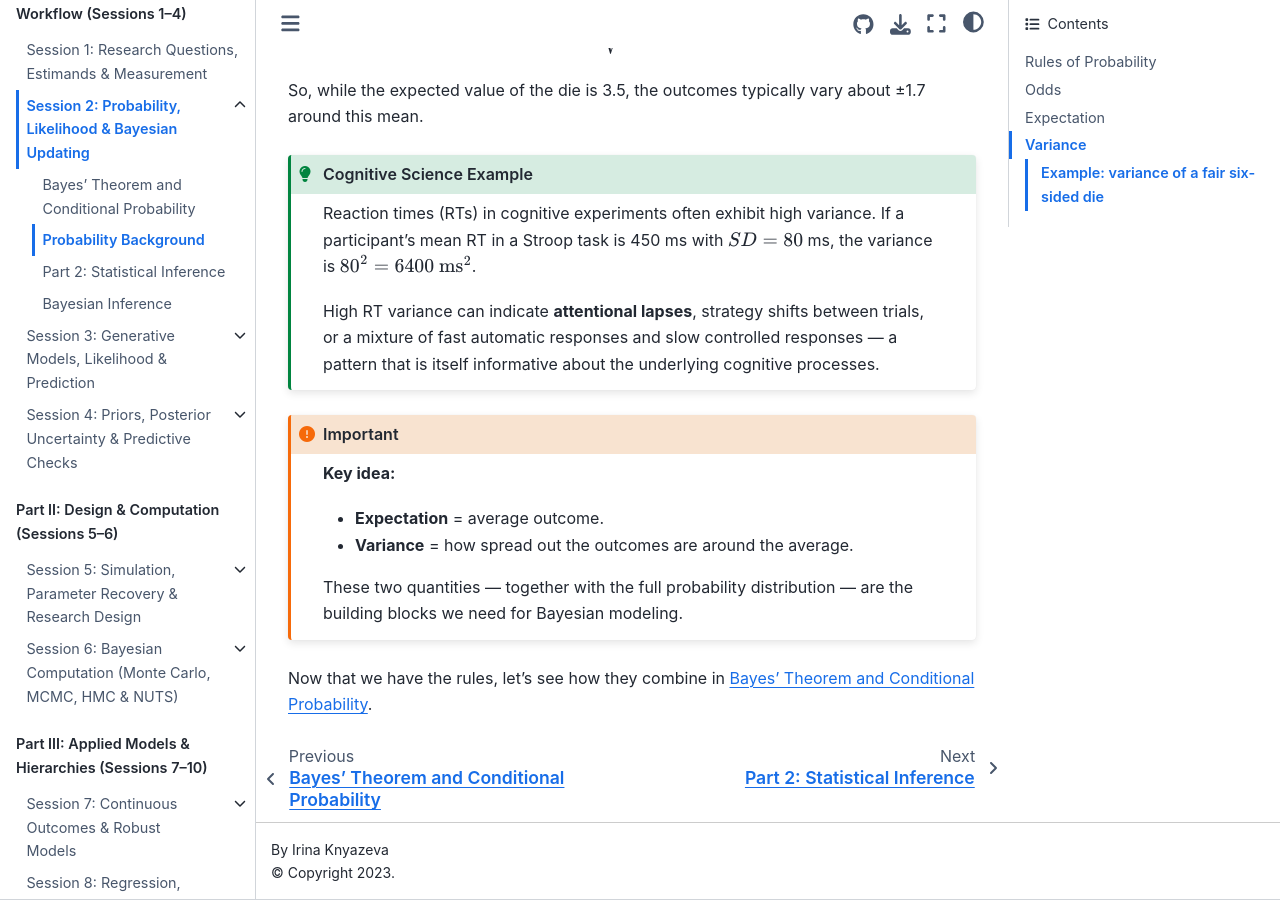
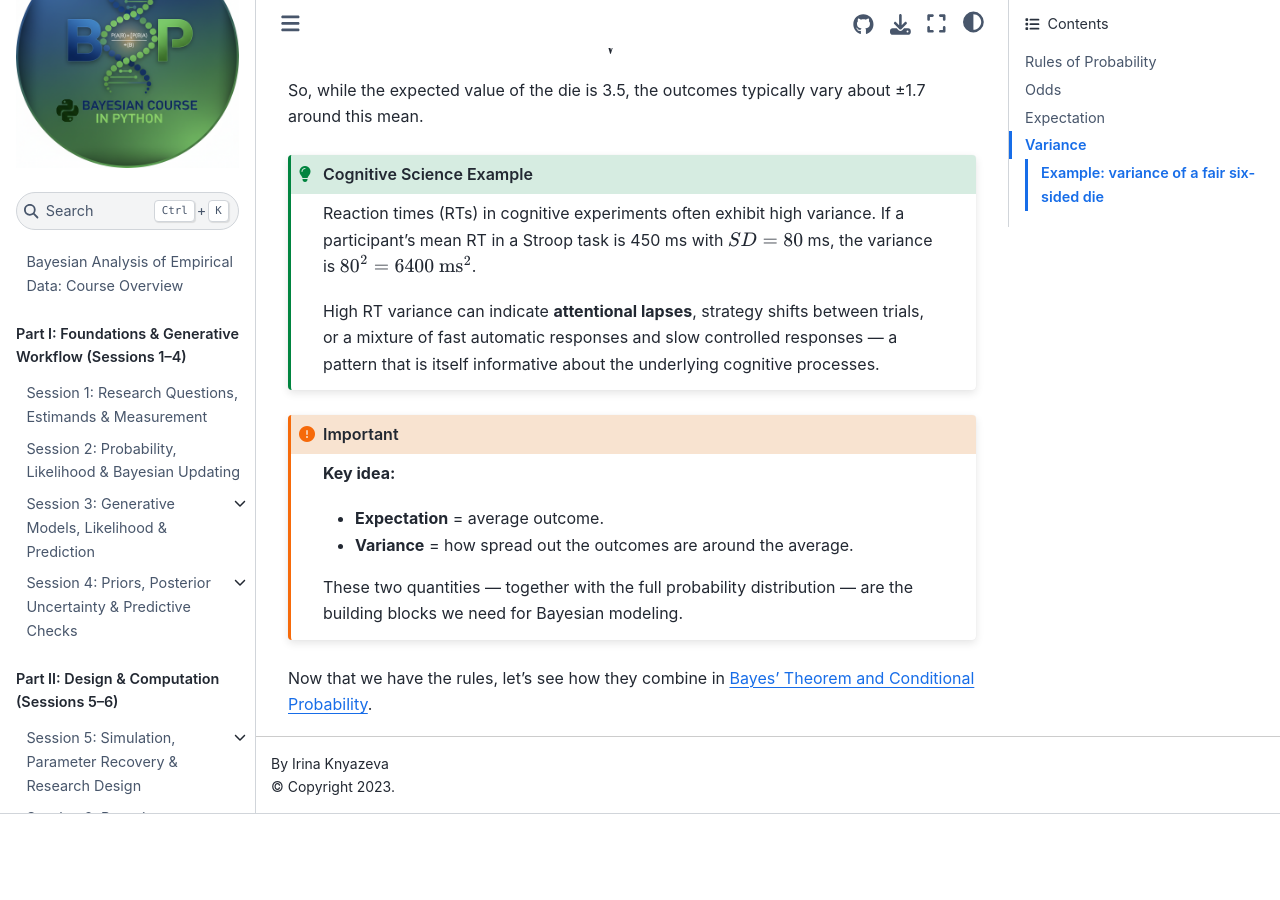
Before and after one commit to iknyazeva/bayes-cogsci-book, a Jupyter Book: the page built from 1.ProbabilityRules.md, in a window 1280 px wide and 900 px high, scrolled down 4766 px. Built offline with Jupyter Book 1.0.4 settings and Sphinx 7.4.7 and the Sphinx Book theme 1.1.4, drawn with Linux system fonts in a browser that asks for light colours; after the commit the page ends 5580 px from its top, so only the background shows below that; some of the changed text lies outside the part shown.

Commit message:
Remove inner stale sections from Session 2 in TOC

```diff
--- a/_toc.yml
+++ b/_toc.yml
@@ -10,11 +10,6 @@ parts:
         title: "Session 1: Research Questions, Estimands & Measurement"
       - file: 2.ProbabilityBayesianUpdating
         title: "Session 2: Probability, Likelihood & Bayesian Updating"
-        sections:
-          - file: 1.BayesTheorem
-          - file: 1.ProbabilityRules
-          - file: 2.StatisticalInference
-          - file: 2.BayesianInference
       - file: 3.GenerativeModelsLikelihoodPrediction
         title: "Session 3: Generative Models, Likelihood & Prediction"
         sections:
```
